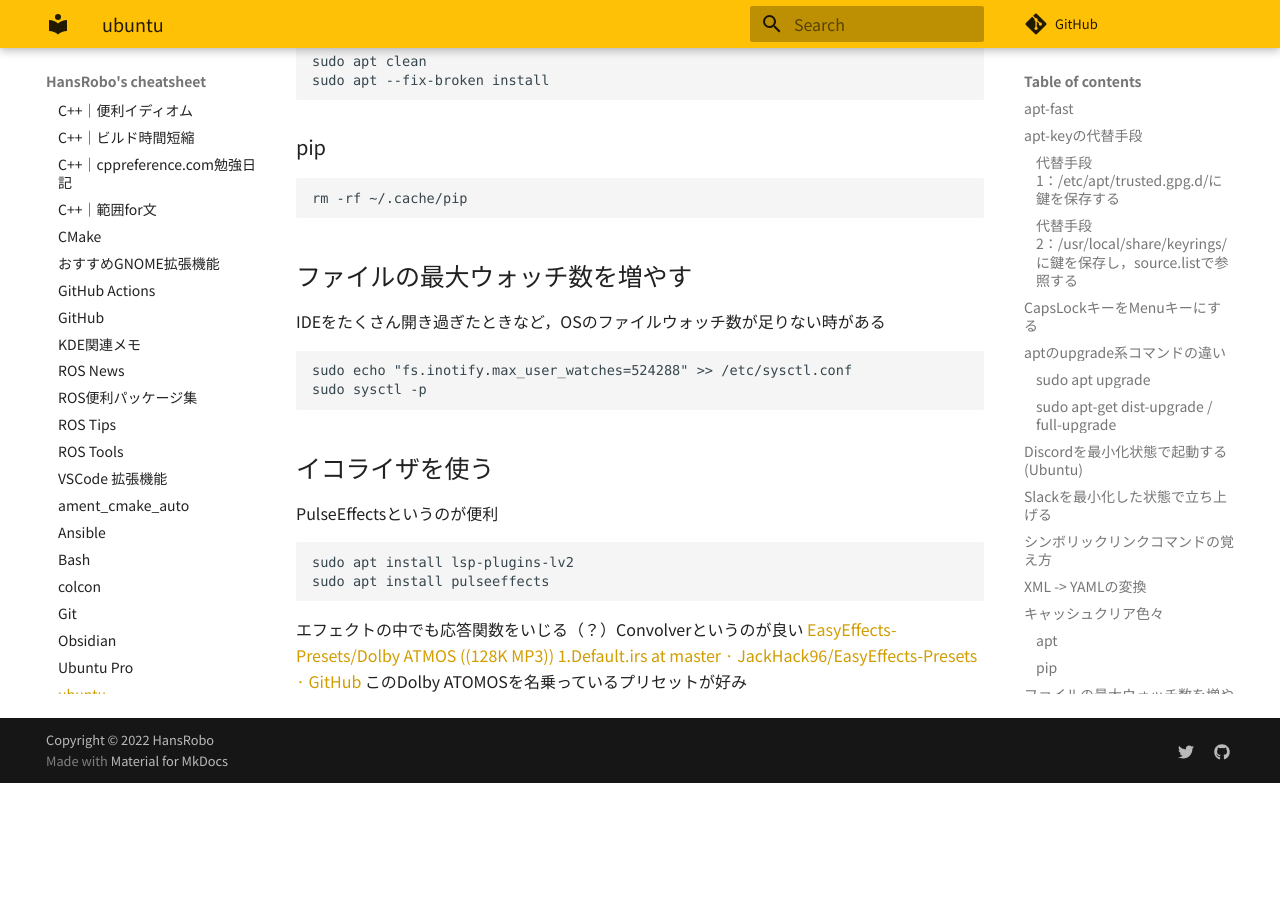
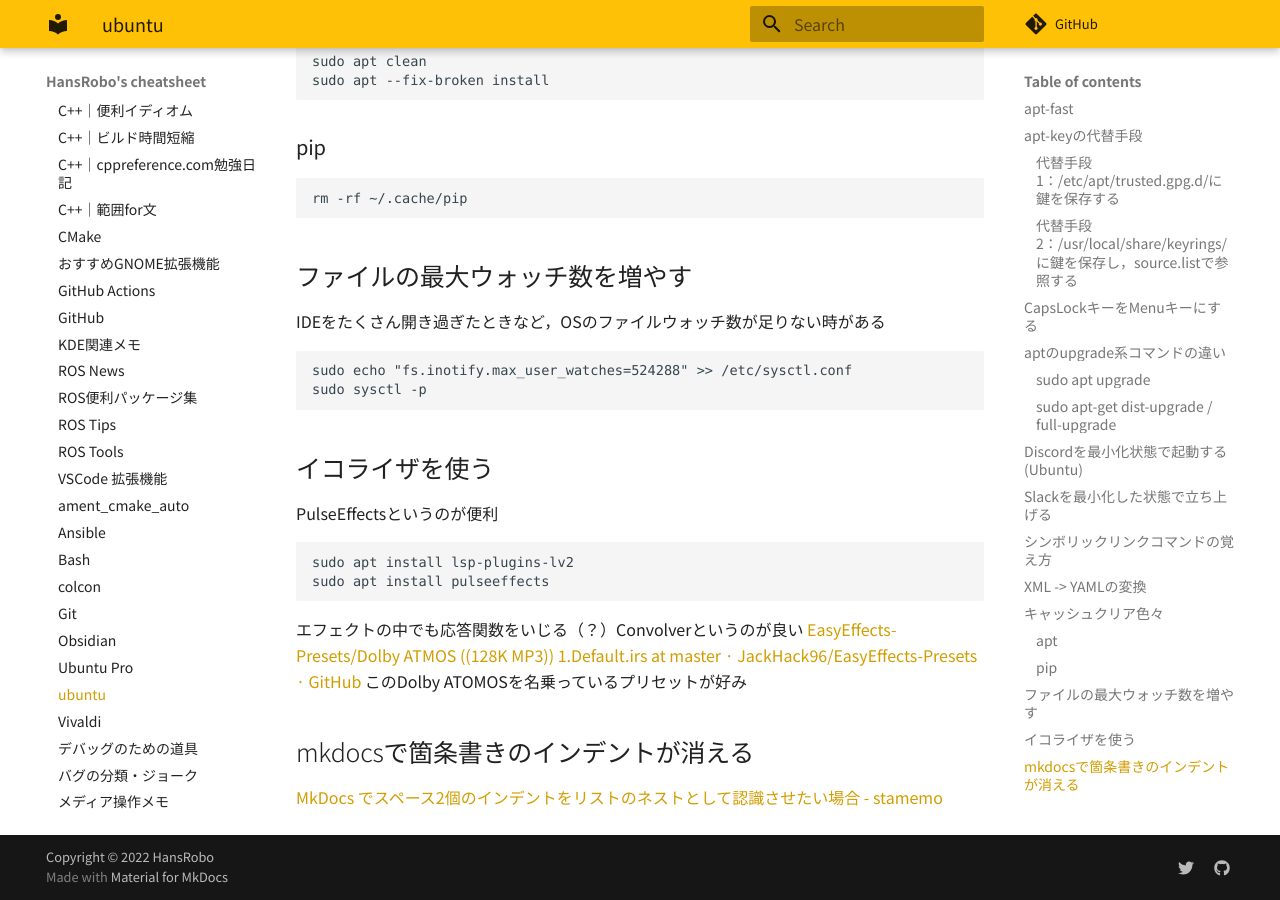
Before and after one commit to HansRobo/mycheatsheet_mkdocs, an MkDocs documentation site: the page built from docs/cheatsheets/ubuntu.md, in a window 1280 px wide and 900 px high, scrolled down 2719 px. Built offline with MkDocs 1.6.1 and Material for MkDocs 9.7.7, drawn with Linux system fonts in a browser that asks for light colours; some web fonts are replaced; comment, search, counter and statistics services are not loaded; before the commit the page ends 3502 px from its top, so only the background shows below that.

Commit message:
🔄 synced local 'docs/cheatsheets' with remote 'cheatsheets'

```diff
--- a/docs/cheatsheets/ubuntu.md
+++ b/docs/cheatsheets/ubuntu.md
@@ -144,3 +144,8 @@
 エフェクトの中でも応答関数をいじる（？）Convolverというのが良い
 [EasyEffects-Presets/Dolby ATMOS ((128K MP3)) 1.Default.irs at master · JackHack96/EasyEffects-Presets · GitHub](https://github.com/JackHack96/EasyEffects-Presets/blob/master/irs/Dolby%20ATMOS%20((128K%20MP3))%201.Default.irs)
 このDolby ATOMOSを名乗っているプリセットが好み
+
+
+## mkdocsで箇条書きのインデントが消える
+
+[MkDocs でスペース2個のインデントをリストのネストとして認識させたい場合 - stamemo](https://stakiran.hatenablog.com/entry/2018/08/02/202816)
```
